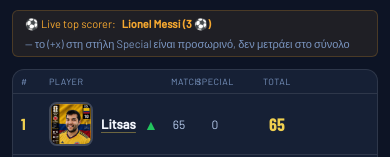
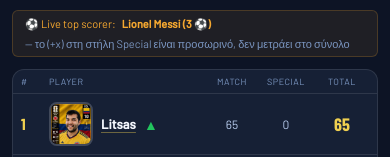
Before and after one commit to yiamas33/wc2026axristoi, a plain HTML site: page index.html in a window 390 px wide. Shown: the part 687-844 px from the top of the page. Drawn offline with nearby package versions, Linux system fonts and the light colour scheme.

Commit message:
Add files via upload

```diff
--- a/index.html
+++ b/index.html
@@ -149,7 +149,7 @@
     .lb-name{font-size:13px;}
     .avatar-sm{width:28px;height:28px;border-radius:5px;}
     /* Leaderboard mobile: override inline grid, hide Avg */
-    .lb-header,.lb-row{grid-template-columns:26px 1fr 16px 52px 68px 54px 0 !important;gap:2px !important;}
+    .lb-header,.lb-row{grid-template-columns:26px 1fr 46px 58px 50px 0 !important;gap:2px !important;}
     .lb-header>div:last-child,.lb-row>div:last-child{display:none !important;}
     .lb-header{font-size:9px !important;padding:6px 8px !important;}
     .lb-row{padding:8px 8px !important;}
```
